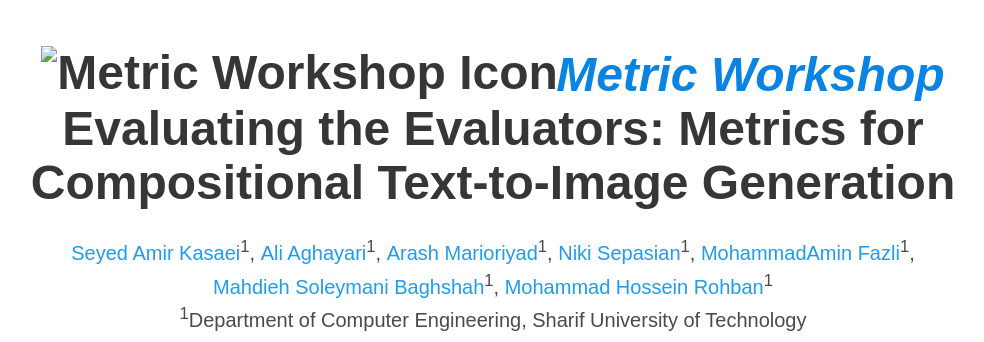
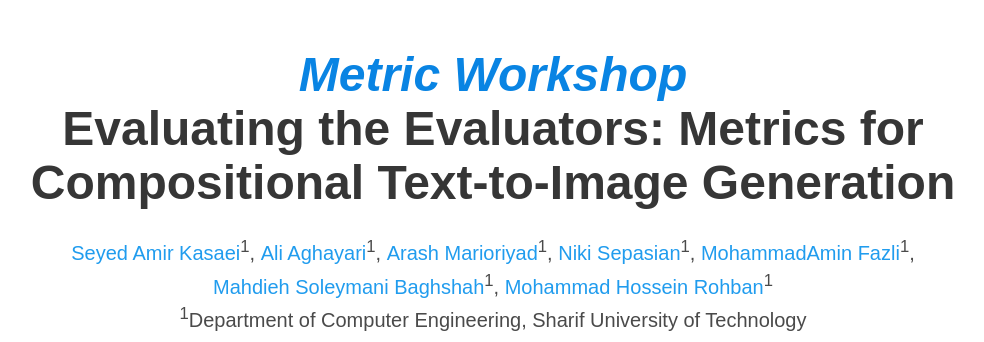
Before and after one commit to amirkasaei/eval-the-evals, a plain HTML site: page docs/index.html in a window 1280 px wide. Shown: the top 342 px of the page, without its empty margins (147-1131 px from the left). Drawn offline with nearby package versions, Linux system fonts and the light colour scheme; some icons are missing; a web font is replaced by a local one.

Commit message:
Update index.html

```diff
--- a/docs/index.html
+++ b/docs/index.html
@@ -30,9 +30,6 @@
       <div class="columns is-centered">
         <div class="column has-text-centered">
           <h1 class="title is-1 publication-title">
-            <img src="./static/images/metric-icon.png"
-                alt="Metric Workshop Icon"
-                style="height:60px; vertical-align:middle; margin-right:-15px; margin-top:-10px;">
             <span style="color:#0984e3; font-weight: bold; font-style: italic">Metric Workshop</span>
             <br>
             Evaluating the Evaluators: Metrics for Compositional Text-to-Image Generation
```
